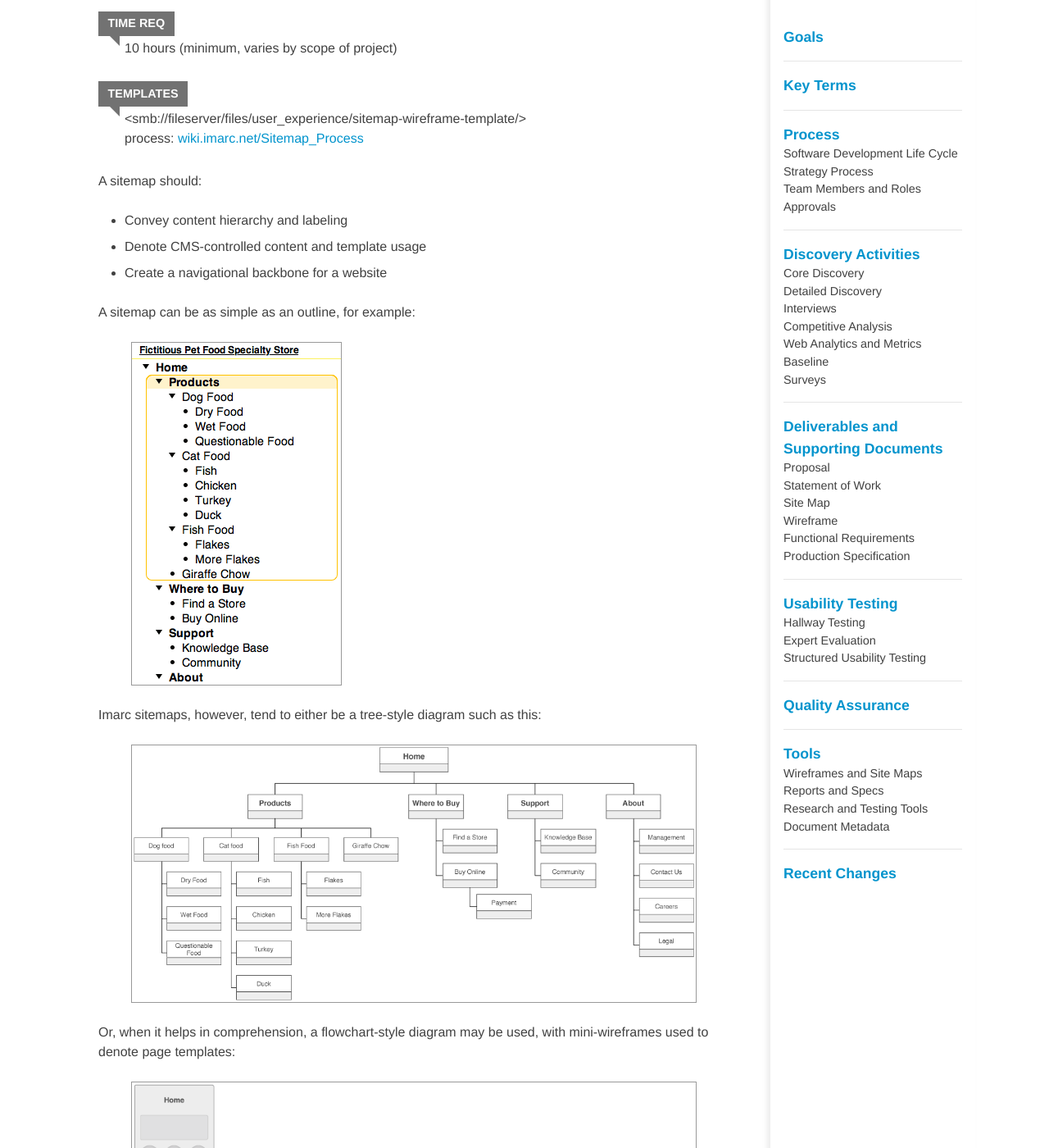
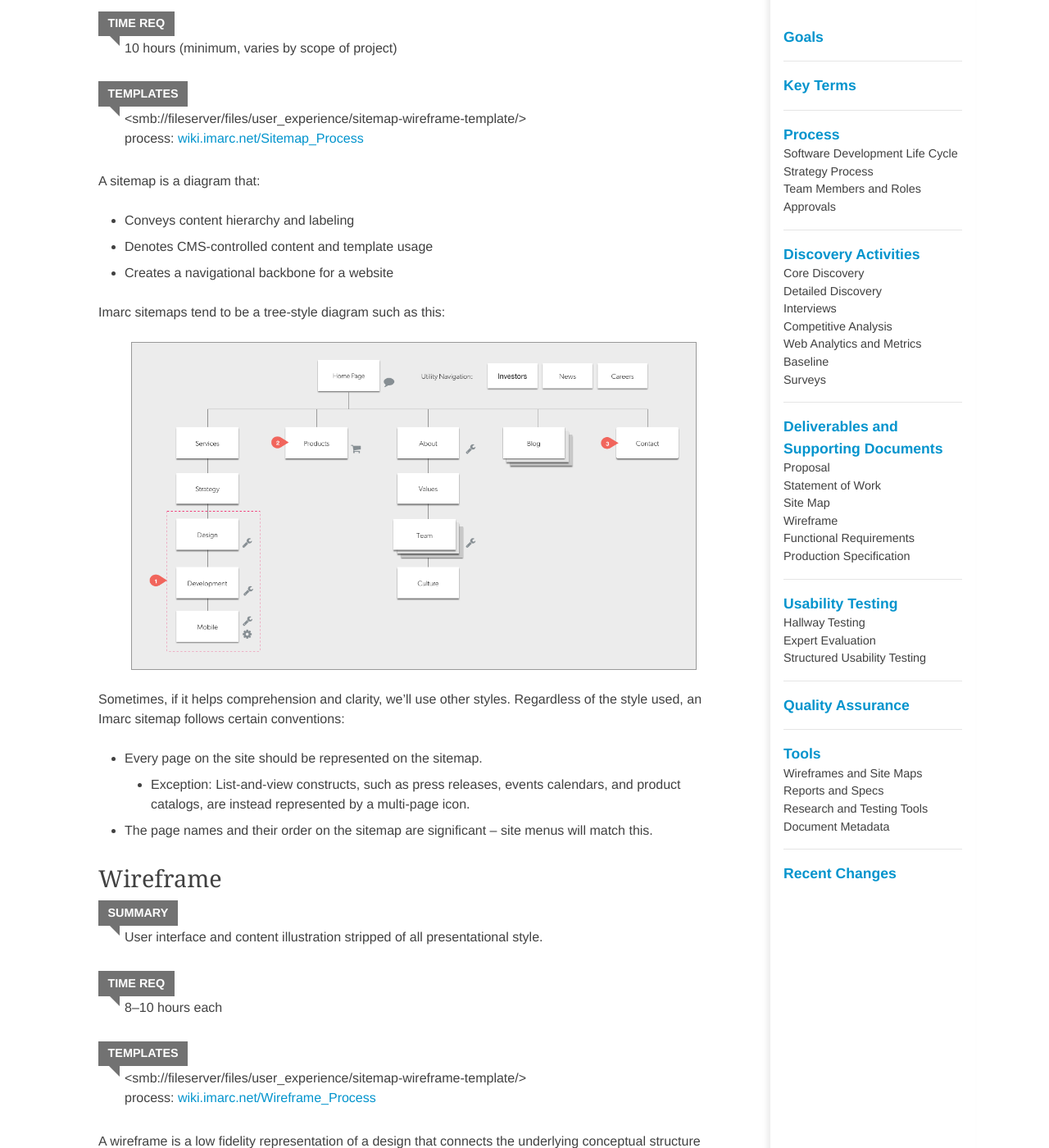
Before and after one commit to imarc/handbook, a Jekyll site: the page built from strategy.markdown, in a window 1280 px wide and 1400 px high, scrolled down 14547 px. Shown: the whole window at 82% size. Built offline with Jekyll 4.4.1, drawn with Linux system fonts in a browser that asks for light colours; nearby versions of some CDN libraries; some web fonts are replaced; some of the changed text lies outside the part shown.

Commit message:
Updated with latest site map and wireframe styles. Removed rarely-used variant examples.

```diff
--- a/strategy.markdown
+++ b/strategy.markdown
@@ -441,45 +441,23 @@ Time Req
 Templates
 :	<smb://fileserver/files/user_experience/sitemap-wireframe-template/> <br> process: [wiki.imarc.net/Sitemap_Process](http://wiki.imarc.net/Sitemap_Process)
 
-A sitemap should:
+A sitemap is a diagram that:
 
-+ Convey content hierarchy and labeling
-+ Denote CMS-controlled content and template usage
-+ Create a navigational backbone for a website
++ Conveys content hierarchy and labeling
++ Denotes CMS-controlled content and template usage
++ Creates a navigational backbone for a website
 
-A sitemap can be as simple as an outline, for example:
+Imarc sitemaps tend to be a tree-style diagram such as this:
 
 <figure markdown="1">
-![Non-canonical sitemap outline style that we don't do here](img/strategy/sitemap-outline.png)
+[![Tree-style sitemap diagram](img/strategy/sitemap-example.png)](img/strategy/sitemap-example.png)
 </figure>
 
-Imarc sitemaps, however, tend to either be a tree-style diagram such as this:
-
-<figure markdown="1">
-![Tree-style sitemap diagram](img/strategy/sitemap-tree.png)
-</figure>
-
-Or, when it helps in comprehension, a flowchart-style diagram may be used, with mini-wireframes used to denote page templates:
-
-<figure markdown="1">
-![Flowchart-style sitemap diagram](img/strategy/sitemap-flowchart.png)
-</figure>
-
-Regardless of the style used, an Imarc sitemap follows certain conventions:
+Sometimes, if it helps comprehension and clarity, we'll use other styles. Regardless of the style used, an Imarc sitemap follows certain conventions:
 
 + Every page on the site should be represented on the sitemap.
 	+ Exception: List-and-view constructs, such as press releases, events calendars, and product catalogs, are instead represented by a multi-page icon.
 + The page names and their order on the sitemap are significant – site menus will match this.
-
-#### Example Site Maps:
-<figure markdown="1">
-<figcaption>Traditional style:</figcaption>
-[![Sample Site map, tree-style](img/strategy/sitemap.png)](img/strategy/sitemap.png)
-</figure>
-<figure markdown="1">
-<figcaption>Flowchart style:</figcaption>
-[![Sample Site map, flowchart-style](img/strategy/sitemap-imarc-flowchart.png)](img/strategy/sitemap-imarc-flowchart.png)
-</figure>
 
 
 ### Wireframe
@@ -506,11 +484,13 @@ Wireframes usually are annotated to describe behaviors, functionality, and conte
 
 Most wireframes depict single web pages, but some may depict multiple screens in a complex interaction or workflow. We call these **storyboards**. The time required is cumulative: a four-screen storyboard will take 32-40 hours of work to create, revise and approve.
 
-#### Example Wireframe
-![Example Wireframe](img/strategy/wireframe.png)
-
-#### Example Storyboard
-![Example Storyboard](img/strategy/storyboard.png)
+#### Examples
+<figure markdown="1"><figcaption>Single-page Wireframe</figcaption>
+[![Example Wireframe](img/strategy/wireframe-example.png)](img/strategy/wireframe-example.png)
+</figure>
+<figure markdown="1"><figcaption>Storyboard of a Workflow</figcaption>
+[![Example Storyboard](img/strategy/storyboard.png)](img/strategy/storyboard.png)
+</figure>
 
 <!--
 ### Prototypes
```
Also changed, not shown: img/strategy/sitemap-example.png (added), img/strategy/sitemap-imarc-flowchart.png (deleted), img/strategy/sitemap-outline.png (deleted), img/strategy/sitemap-tree.png (deleted), img/strategy/sitemap.png (deleted), img/strategy/wireframe-example.png (added).
